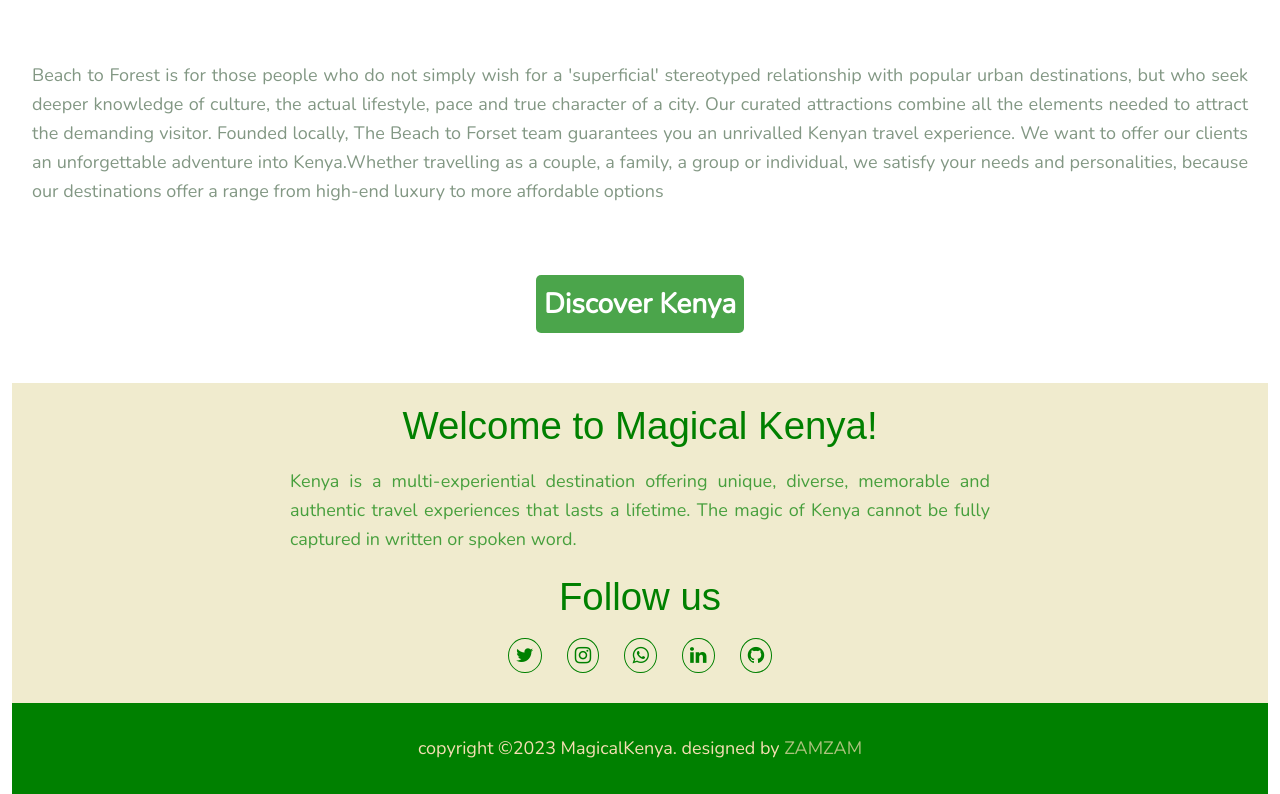
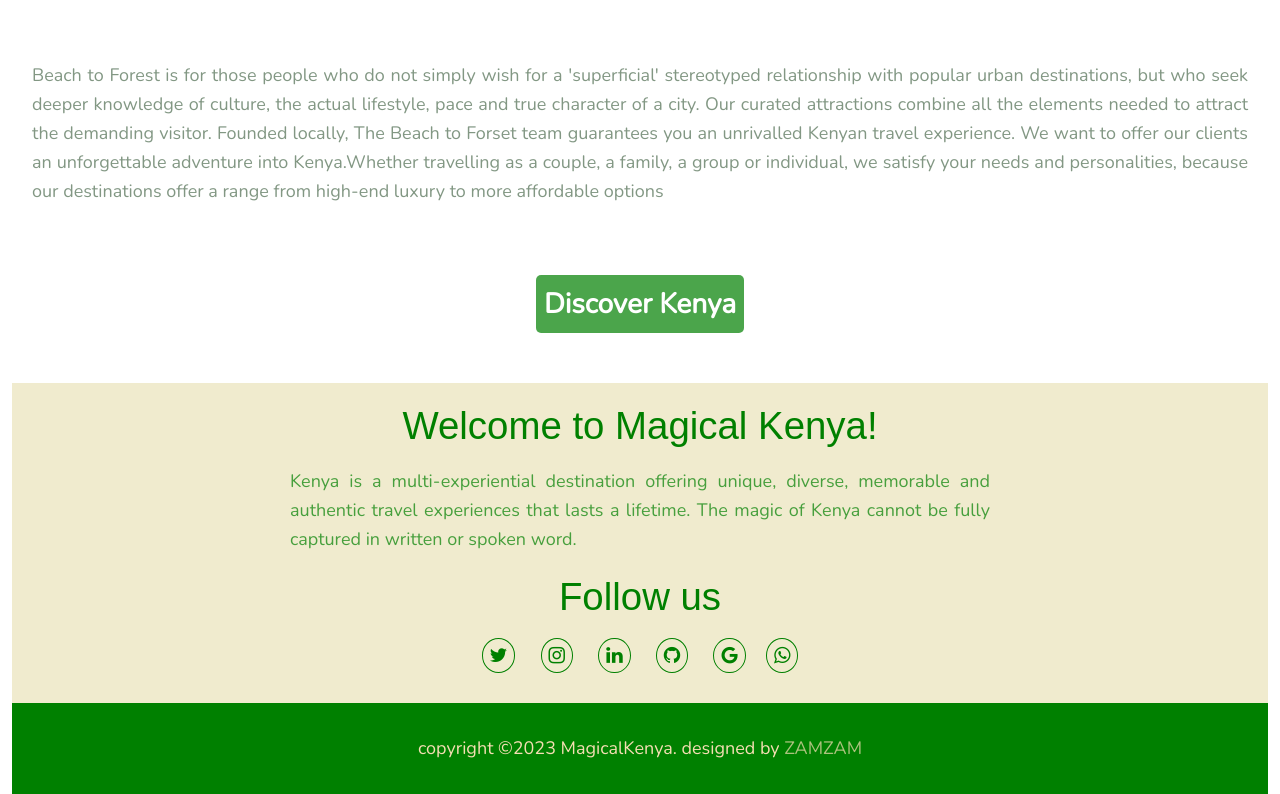
Before and after one commit to MissZamzam/Magical-kenya, a React (Create React App) app: page /about in a window 1280 px wide. Shown: the part 457-1251 px from the top of the page. Built offline with nearby package versions, Linux system fonts and the light colour scheme; a web font is replaced by a local one.

Commit message:
created whatsapp link

```diff
--- a/src/components/About/About.js
+++ b/src/components/About/About.js
@@ -15,6 +15,10 @@ return(
 
             <div className="firstpage">
             <h1 className="about-us">About Us</h1>
+
+
+
+
 
                 <h1 className="beach">Beach to Forest</h1>
              <h1 className="caption">We Are Top Tourist <br></br> Guide Site <br></br> in Kenya<br/></h1>
--- a/src/components/Footer/Footer.js
+++ b/src/components/Footer/Footer.js
@@ -16,9 +16,10 @@ const Footer = () => {
             <a href="https://twitter.com/ZamuHajji"><i class="fa fa-twitter"></i> </a>
             {/* <a href="#"><i class="fa fa-snapchat-ghost"></i> </a> */}
             <a href="https://www.instagram.com/zamuhajji/?hl=el"><i class="fa fa-instagram"></i> </a>
-            <a href="#"><i class="fa fa-whatsapp"></i> </a>
             <a href="https://www.linkedin.com/in/zamzam-hassan-16a7557a/"><i class="fa fa-linkedin"></i> </a>
             <a href="https://github.com/MissZamzam"><i class="fa fa-github"></i> </a>
+            <a href='mailto:zamzamhassan44@gmail.com'><i class="fa fa-google"></i></a>
+            <a href="https://api.whatsapp.com/send?phone=254725853719&text=Hello Zamzam"><i class="fa fa-whatsapp"></i> </a>
 
           </div>
       </div>
```
